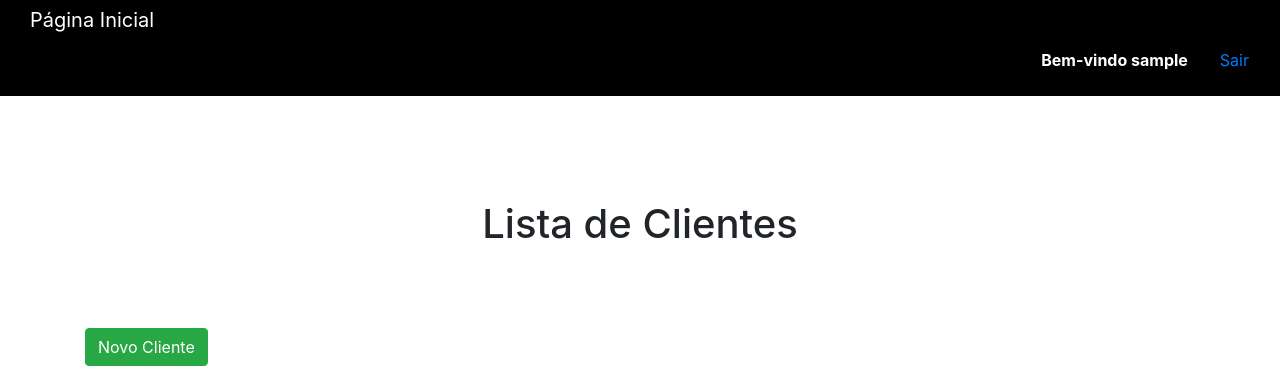
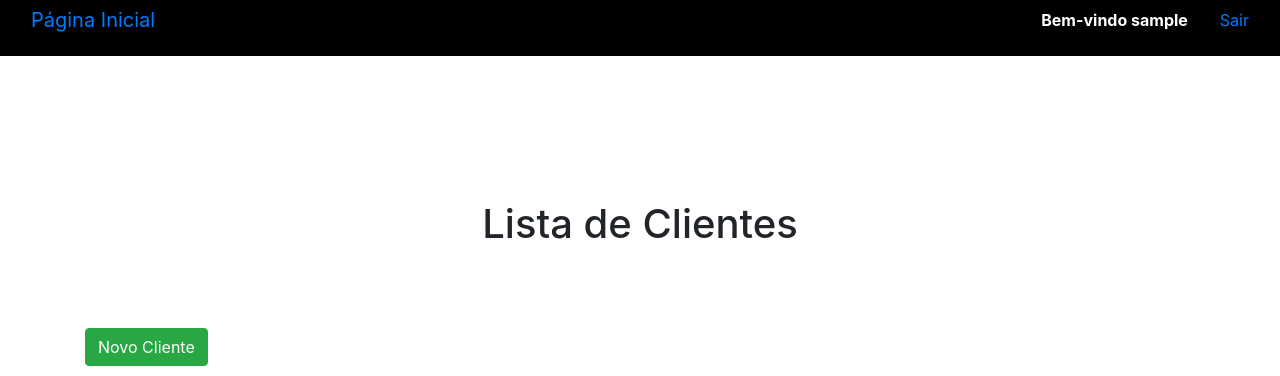
Before and after one commit to FerrazM/loan-database, a Django app: page / in a window 1280 px wide. Shown: the top 376 px of the page. Run offline with Django 4.2, Linux system fonts and the light colour scheme; the visitor is signed in with stand-in values (Sample User, id 1); data that the repository does not hold is empty.

Commit message:
commit nav bar

```diff
--- a/loan_database/templates/loans/base.html
+++ b/loan_database/templates/loans/base.html
@@ -14,7 +14,7 @@
 
   <body>
       <nav class="navbar-fluid container-fluid fixed-top " style="background-color: #000000">
-        <a style="float:left;"class="container text-white navbar-brand" href="{% url 'clientes' %}">Página Inicial</a>
+        <a style="float:left;"class="navbar navbar-brand" href="{% url 'clientes' %}">Página Inicial</a>
         <ul style="float:right; list-style: none;">
           {% if user.is_authenticated %}
           <li style="float:left">
```
